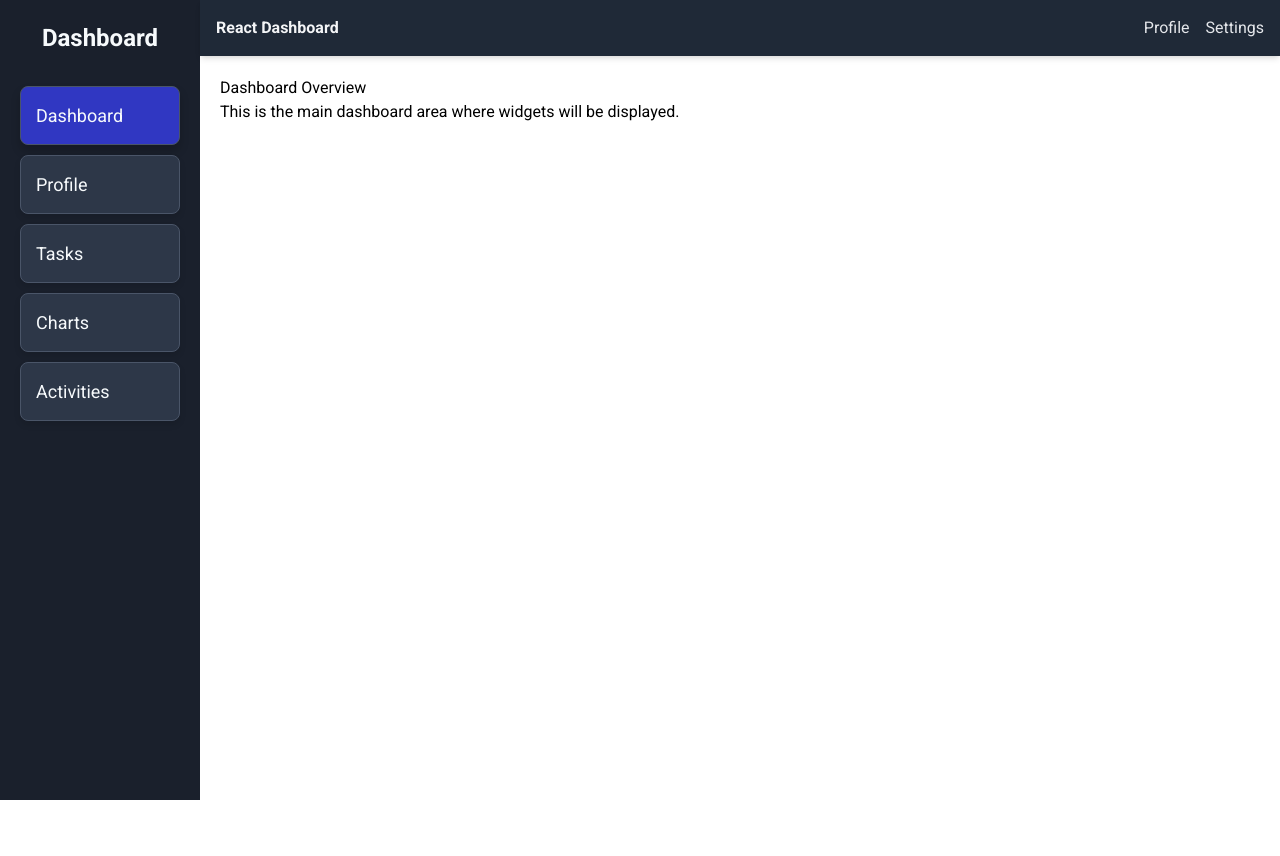
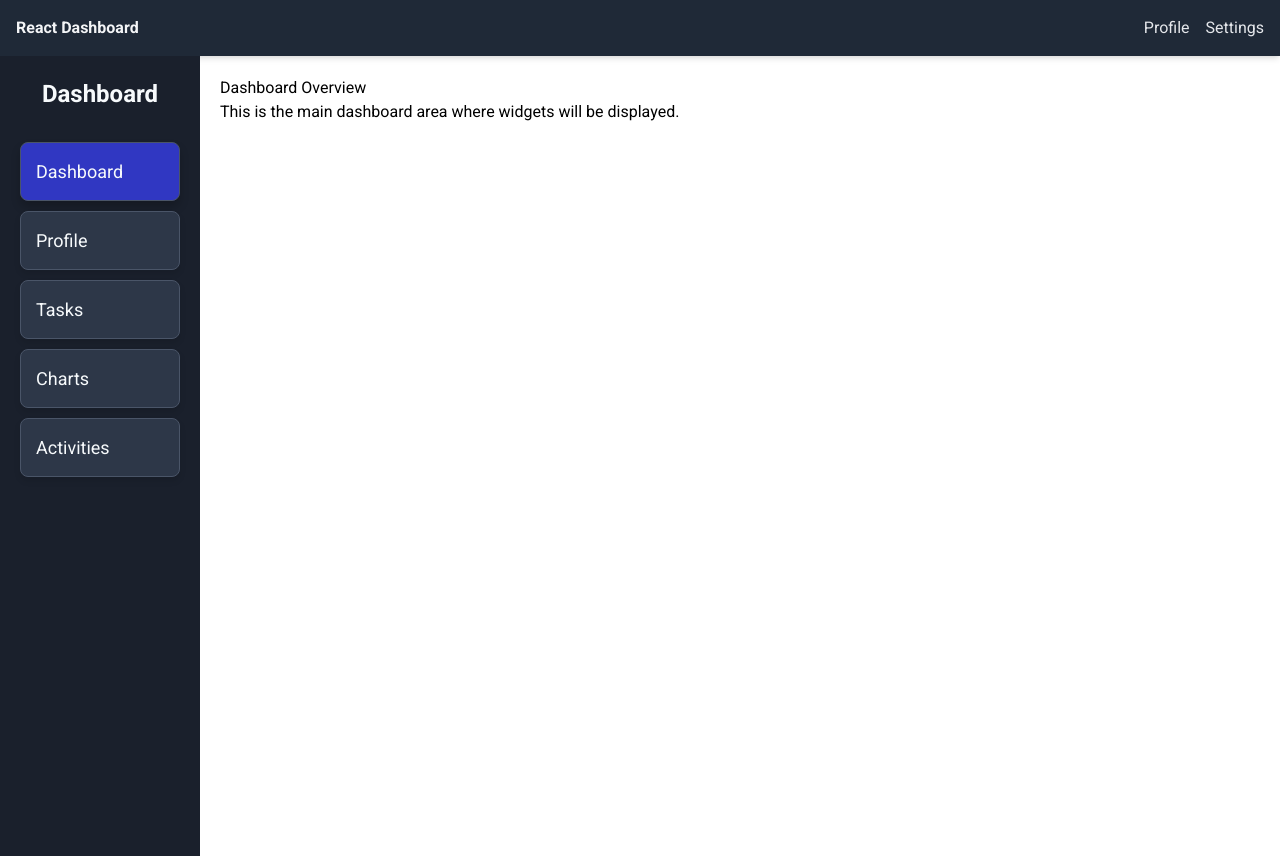
Before and after one commit to Shmartin1/react-dashboard-app, a React (Create React App) app: page / in a window 1280 px wide. Before the commit the page ends 800 px from the top, so only its background shows below. Built offline with nearby package versions, Linux system fonts and the light colour scheme.

Commit message:
chore: moved header above sidebar

```diff
--- a/src/App.js
+++ b/src/App.js
@@ -19,10 +19,10 @@ function App() {
     <QueryClientProvider client={queryClient}>
       <UserProvider>
         <Router>
+          <Header />
           <div style={{ display: 'flex' }}>
             <Sidebar />
             <div style={{ flex: 1 }}>
-                <Header />
               <main>
                 <Routes>
                   <Route path="/" element={<Dashboard />} />
```
Lines whose indentation alone changed are shown as unchanged.
